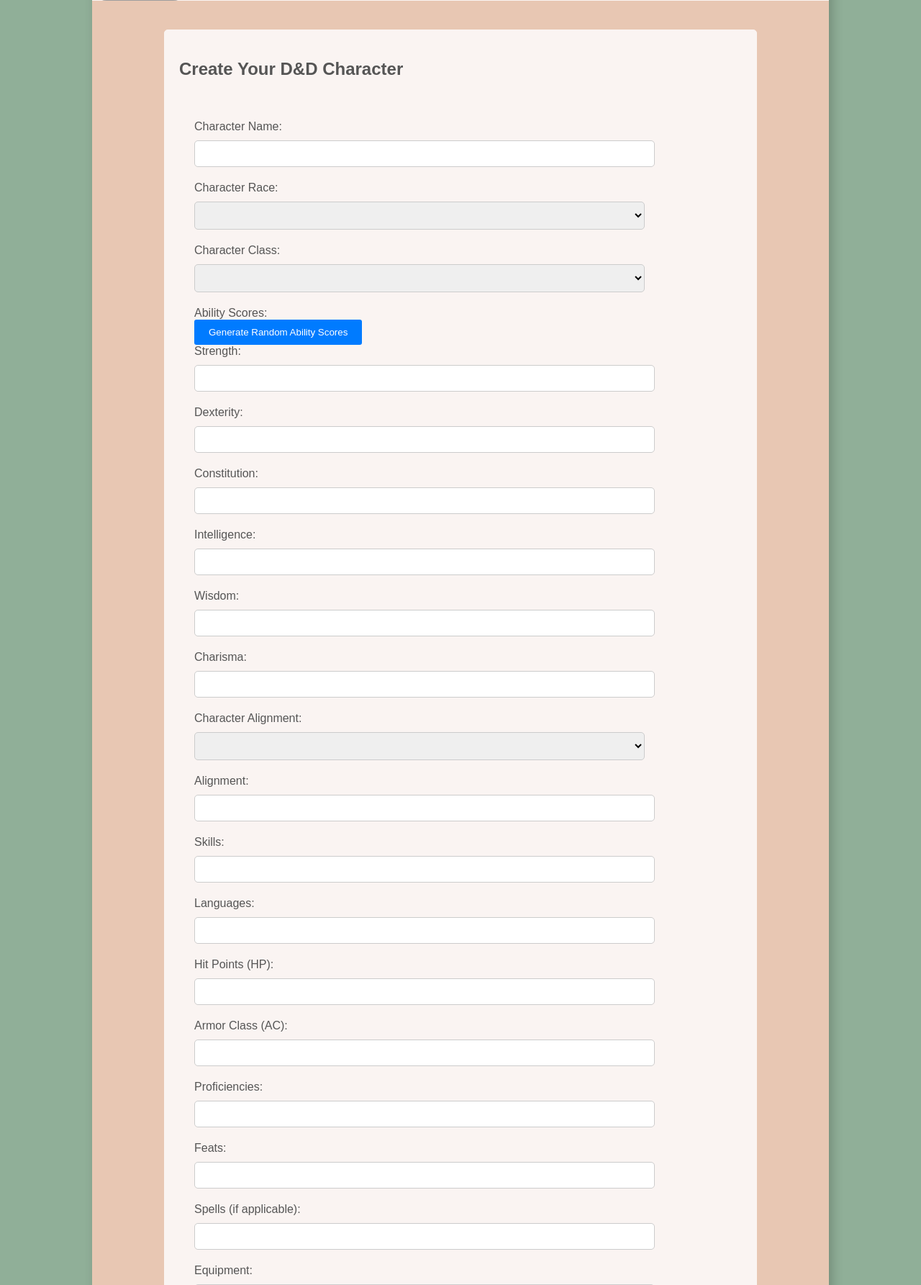
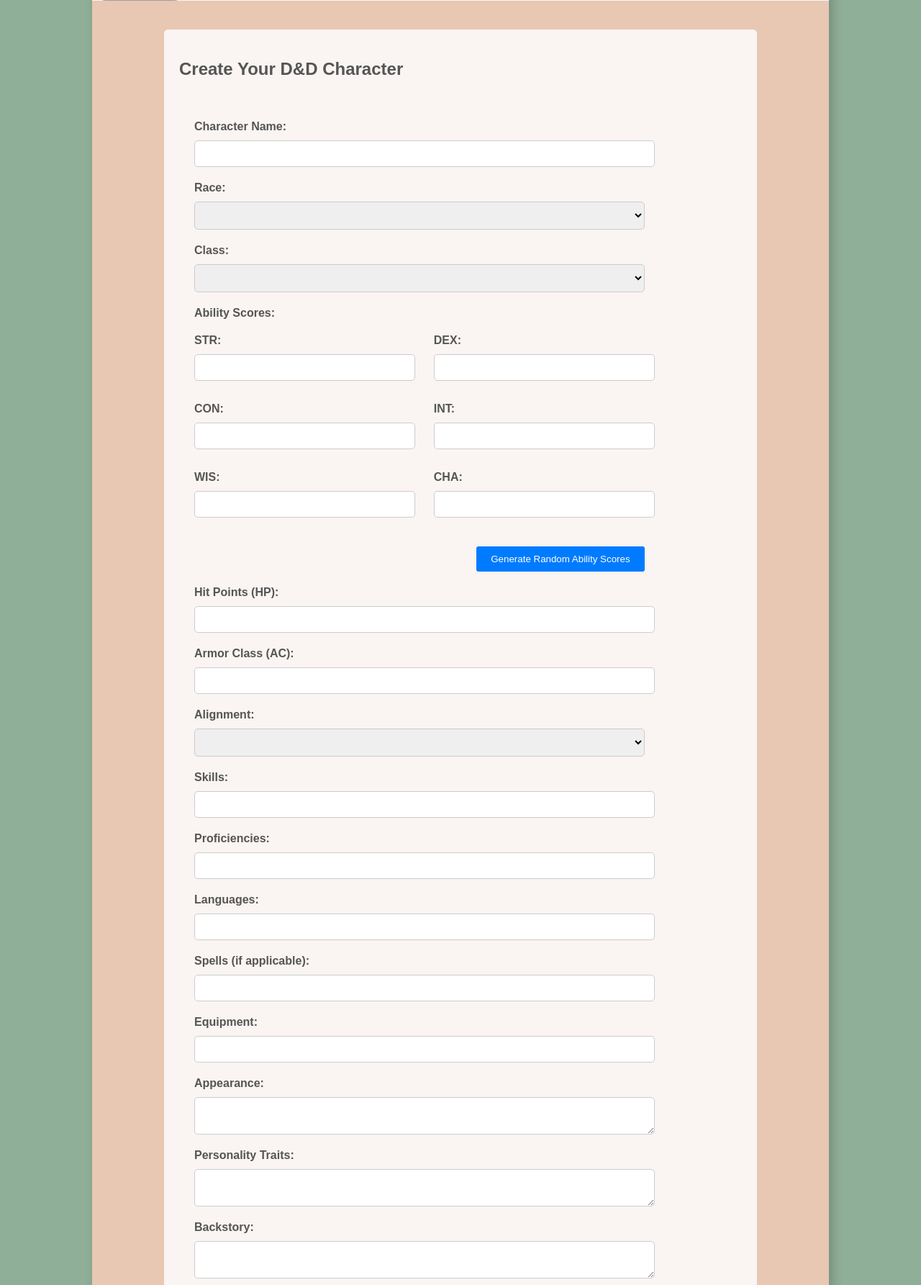
Before and after one commit to AngusDobson/dnd-app, a Flask app: page /character_creation in a window 1280 px wide. Shown: the part 139-1924 px from the top of the page at 72% size. Run offline with Flask 3, Linux system fonts and the light colour scheme; the visitor is signed in with stand-in values (Sample User, id 1); lists and menus that the app fills with data are empty; some libraries are stand-ins or nearby versions; grey boxes are pictures that could not be loaded.

Commit message:
Character creation form

```diff
--- a/static/style.css
+++ b/static/style.css
@@ -403,3 +403,34 @@ button:hover {
 .char-creation-form form {
   width: 95%;
 }
+
+.char-creation-form label {
+  font-weight: bold;
+}
+
+.ability-scores-container {
+  display: flex;
+  flex-wrap: wrap;
+  justify-content: space-between;
+}
+
+.ability-score-container {
+  width: calc(50% - 20px);
+  margin-bottom: 10px;
+}
+
+.ability-score-container label {
+  display: block;
+}
+
+.ability-score-container input {
+  width: 100%;
+}
+.ability-scores-label{
+  margin-bottom: 20px;
+}
+.char-creation-form button#generateAbilityScores {
+  align-self: flex-end;
+  margin-top: 10px;
+  margin-bottom: 20px;
+}
--- a/templates/character_creation.html
+++ b/templates/character_creation.html
@@ -30,44 +30,45 @@
               <label for="characterName">Character Name:</label>
               <input type="text" id="characterName" name="character_name" required>
 
-              <label for="characterRace">Character Race:</label>
+              <label for="characterRace">Race:</label>
               <select id="characterRace" name="character_race" required></select>
 
-              <label for="characterClass">Character Class:</label>
+              <label for="characterClass">Class:</label>
               <select id="characterClass" name="character_class" required></select>
 
-              <label for="abilityScores">Ability Scores:</label>
+              <label for="abilityScores" class="ability-scores-label">Ability Scores:</label>
+              <div class="ability-scores-container">
+                <div class="ability-score-container">
+                  <label for="Strength">STR:</label>
+                  <input id="Strength" name="Strength" required>
+                </div>
+
+                <div class="ability-score-container">
+                  <label for="Dexterity">DEX:</label>
+                  <input id="Dexterity" name="Dexterity" required>
+                </div>
+
+                <div class="ability-score-container">
+                  <label for="Constitution">CON:</label>
+                  <input id="Constitution" name="Constitution" required>
+                </div>
+
+                <div class="ability-score-container">
+                  <label for="Intelligence">INT:</label>
+                  <input id="Intelligence" name="Intelligence" required>
+                </div>
+
+                <div class="ability-score-container">
+                  <label for="Wisdom">WIS:</label>
+                  <input id="Wisdom" name="Wisdom" required>
+                </div>
+
+                <div class="ability-score-container">
+                  <label for="Charisma">CHA:</label>
+                  <input id="Charisma" name="Charisma" required>
+                </div>
+              </div>
               <button id="generateAbilityScores" type="button">Generate Random Ability Scores</button>
-
-              <label for="Strength">Strength:</label>
-              <input id="Strength" name="Strength" required>
-
-              <label for="Dexterity">Dexterity:</label>
-              <input id="Dexterity" name="Dexterity" required>
-
-              <label for="Constitution">Constitution:</label>
-              <input id="Constitution" name="Constitution" required>
-
-              <label for="Intelligence">Intelligence:</label>
-              <input id="Intelligence" name="Intelligence" required>
-
-              <label for="Wisdom">Wisdom:</label>
-              <input id="Wisdom" name="Wisdom" required>
-
-              <label for="Charisma">Charisma:</label>
-              <input id="Charisma" name="Charisma" required>
-
-              <label for="characterAlignment">Character Alignment:</label>
-              <select id="characterAlignment" name="character_alignment" required></select>
-
-              <label for="characterAlignment">Alignment:</label>
-              <input type="text" id="characterAlignment" name="character_alignment" required>
-
-              <label for="characterSkills">Skills:</label>
-              <input type="text" id="characterSkills" name="character_skills" required>
-
-              <label for="characterLanguages">Languages:</label>
-              <input type="text" id="characterLanguages" name="character_languages" required>
 
               <label for="characterHP">Hit Points (HP):</label>
               <input type="number" id="characterHP" name="character_hp" required>
@@ -75,11 +76,17 @@
               <label for="characterAC">Armor Class (AC):</label>
               <input type="number" id="characterAC" name="character_ac" required>
 
+              <label for="characterAlignment">Alignment:</label>
+              <select id="characterAlignment" name="character_alignment" required></select>
+
+              <label for="characterSkills">Skills:</label>
+              <input type="text" id="characterSkills" name="character_skills" required>
+
               <label for="characterProficiencies">Proficiencies:</label>
               <input type="text" id="characterProficiencies" name="character_proficiencies" required>
 
-              <label for="characterFeats">Feats:</label>
-              <input type="text" id="characterFeats" name="character_feats" required>
+              <label for="characterLanguages">Languages:</label>
+              <input type="text" id="characterLanguages" name="character_languages" required>
 
               <label for="characterSpells">Spells (if applicable):</label>
               <input type="text" id="characterSpells" name="character_spells">
@@ -163,12 +170,30 @@
           }));
 
           document.getElementById('generateAbilityScores').addEventListener('click', function() {
-              document.getElementById('Strength').value = Math.floor(Math.random() * 20);
-              document.getElementById('Dexterity').value = Math.floor(Math.random() * 20);
-              document.getElementById('Constitution').value = Math.floor(Math.random() * 20);
-              document.getElementById('Intelligence').value = Math.floor(Math.random() * 20);
-              document.getElementById('Wisdom').value = Math.floor(Math.random() * 20);
-              document.getElementById('Charisma').value = Math.floor(Math.random() * 20);
+          // Generate six ability scores
+          var abilityScores = [];
+          for (var i = 0; i < 6; i++) {
+            var diceRolls = [];
+            // Roll four 6-sided dice
+            for (var j = 0; j < 4; j++) {
+              diceRolls.push(Math.floor(Math.random() * 6) + 1);
+            }
+            // Sort the dice rolls in descending order
+            diceRolls.sort(function(a, b) {
+              return b - a;
+            });
+            // Record the total of the highest three dice
+            var score = diceRolls[0] + diceRolls[1] + diceRolls[2];
+            abilityScores.push(score);
+          }
+
+          // Update the input fields with the generated ability scores
+          document.getElementById('Strength').value = abilityScores[0];
+          document.getElementById('Dexterity').value = abilityScores[1];
+          document.getElementById('Constitution').value = abilityScores[2];
+          document.getElementById('Intelligence').value = abilityScores[3];
+          document.getElementById('Wisdom').value = abilityScores[4];
+          document.getElementById('Charisma').value = abilityScores[5];
           });
       });
       </script>
```
